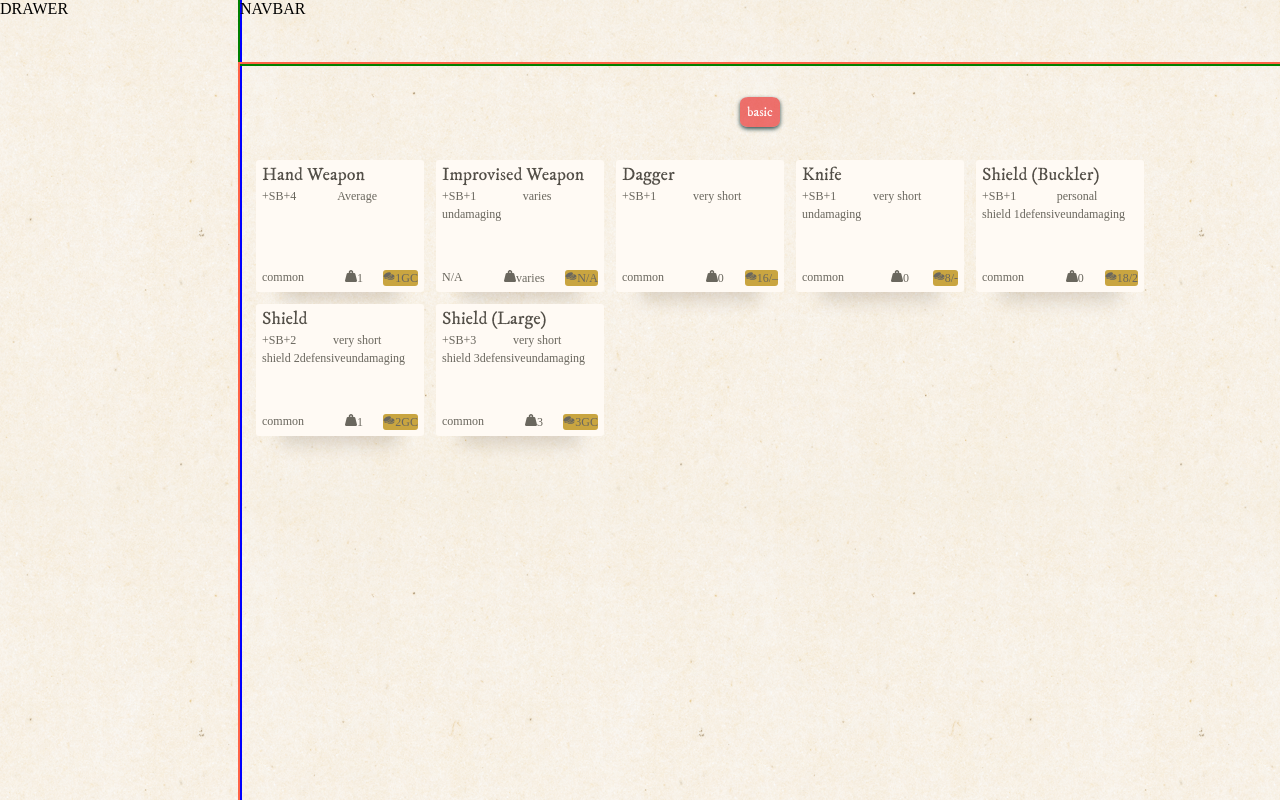
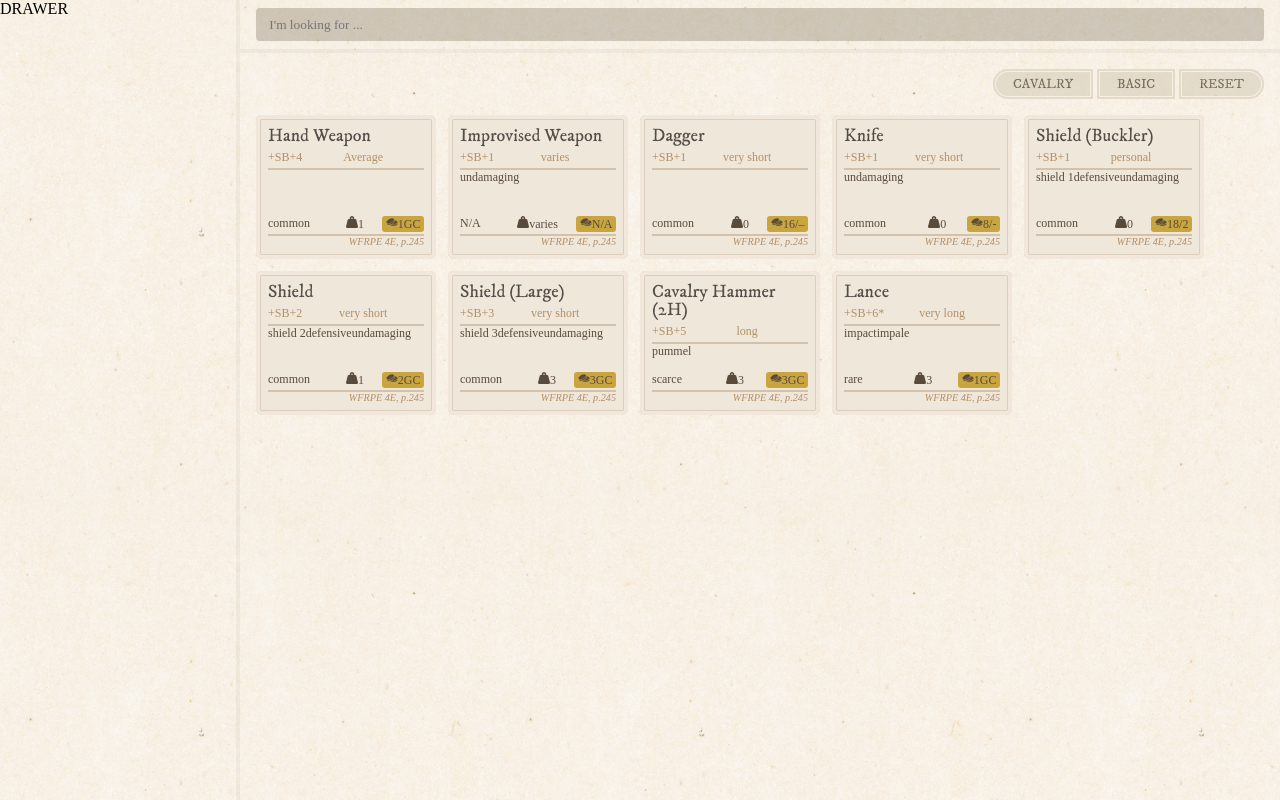
Before and after one commit to Hodwall/empire-chronicler, a React (Vite) app: page / in a window 1280 px wide. Built offline with nearby package versions, Linux system fonts and the light colour scheme; a web font is replaced by a local one.

Commit message:
Adds weapon filter logic and improves styles overall

```diff
--- a/src/App.tsx
+++ b/src/App.tsx
@@ -1,15 +1,18 @@
+import { useState } from 'react';
 import Drawer from './Components/Drawer/Drawer';
 import NavBar from './Components/NavBar/NavBar';
 import Section from './Components/Section/Section';
 import './App.css';
 
 const App = () => {
+  const [searchBar, setSearchBar] = useState('');
+
   return (
     <div className="App">
       <Drawer />
       <div className="Content">
-        <NavBar />
-        <Section />
+        <NavBar setSearchBar={setSearchBar} />
+        <Section searchBar={searchBar} />
       </div>
     </div>
   );
--- a/src/Components/Drawer/Drawer.css
+++ b/src/Components/Drawer/Drawer.css
@@ -1,4 +1,4 @@
 .Drawer {
   height: 100vh;
-  outline: 2px solid blue;
+  border-right: 4px solid hsla(40, 30%, 25%, 0.05);
 }
--- a/src/Components/Filterbutton/Filterbutton.tsx
+++ b/src/Components/Filterbutton/Filterbutton.tsx
@@ -1,14 +1,14 @@
-import './Filterbutton.css';
+import './FilterButton.css';
 
-const Filterbutton = () => {
+const FilterButton = () => {
 
 
     return (
-        <div className='Buttons'>
+        <div className='FilterButton'>
             <button className='Basic'>basic</button>
         </div>
 
     )
 }
 
-export default Filterbutton;
+export default FilterButton;
--- a/src/Components/NavBar/NavBar.css
+++ b/src/Components/NavBar/NavBar.css
@@ -1,4 +1,20 @@
 .NavBar {
-  height: 4em;
-  outline: 2px solid green;
+  padding: 0.5em 1em;
+  border-bottom: 4px solid hsla(40, 30%, 25%, 0.05);
+  display: flex;
 }
+
+.NavBar input {
+  height: 2.5em;
+  background-color: hsla(40, 30%, 25%, 0.25);
+  border: none;
+  border-radius: 4px;
+  color: hsla(40, 30%, 15%, 0.75);
+  font-family: 'Im DW Fell Pica';
+  padding: 0 1em 0 1em;
+  flex: 1;
+}
+
+.NavBar input:focus {
+  outline: none
+}
--- a/src/Components/NavBar/NavBar.tsx
+++ b/src/Components/NavBar/NavBar.tsx
@@ -1,8 +1,17 @@
 import './NavBar.css';
 
-const NavBar = () => {
+const NavBar = (props: {
+  setSearchBar: (query: string) => void;
+}) => {
+
+  const handleChange = (event: any) => {
+    props.setSearchBar(event.target.value);
+  }
+
   return (
-    <div className="NavBar">NAVBAR</div>
+    <div className="NavBar">
+      <input onChange={handleChange} placeholder={`I'm looking for ...`} />
+    </div>
   );
 };
 
--- a/src/Components/Section/Section.css
+++ b/src/Components/Section/Section.css
@@ -1,4 +1,3 @@
 .Section {
-  outline: 2px solid tomato;
   padding: 1em;
 }
--- a/src/Components/Section/Section.tsx
+++ b/src/Components/Section/Section.tsx
@@ -1,13 +1,12 @@
 import './Section.css';
 import Weapons from '../../Pages/Weapons/Weapons.tsx';
-import Filterbutton from '../Filterbutton/Filterbutton.tsx';
 
-const Section = () => {
-
+const Section = (props: {
+  searchBar: string
+}) => {
   return (
     <div className="Section">
-      <Filterbutton />
-      <Weapons />
+      <Weapons searchBar={props.searchBar} />
     </div>
   );
 };
--- a/src/Components/Weapon/Weapon.css
+++ b/src/Components/Weapon/Weapon.css
@@ -1,15 +1,18 @@
 .Weapon {
   display: grid;
-  grid-template-rows: min-content min-content auto min-content;
+  grid-template-rows: min-content min-content auto min-content min-content;
   width: 13em;
   height: 10em;
-  padding: 0.5em;
-  border-radius: 0.25em;
-  background-color: #fffaf4;
-  box-shadow: 0 34px 16px -25px rgba(68, 47, 22, .16);
-  color: #6a675e;
+  padding: 1em;
+  border-radius: 0.5em;
+  color: hsl(33, 20%, 29%);
   font-family: 'Asul';
   font-size: 0.75em;
+
+  /* border: 4px solid hsl(33, 30%, 85%); */
+  /* background-color: hsla(34, 30%, 85%, 0.5); */
+  background-color: hsla(34, 40%, 90%, 1);
+  box-shadow: inset 0 0 0 4px hsla(34, 45%, 90%, 1), inset 0 0 0 5px hsla(34, 30%, 80%, 1);
 }
 
 .Weapon .name {
@@ -24,17 +27,30 @@
   display: grid;
   grid-template-columns: auto auto;
   padding-bottom: 0.25em;
+  color: hsl(33, 32%, 55%);
+
+  border-bottom: 2px solid hsl(33, 30%, 75%);
 }
 
 .Weapon .bottom-stats {
   display: grid;
   grid-template-columns: auto auto auto;
+}
 
+.Weapon .source {
+  color: hsl(33, 32%, 55%);
+  text-align: right;
+  font-size: 0.85em;
+  border-top: 2px solid hsl(33, 30%, 75%);
+  margin-top: 0.25em;
+  font-style: italic;
 }
 
 .Weapon .price {
+  padding: 0 0.3em;
   justify-self: right;
   background-color: hsl(44, 56%, 52%);
+
   border-radius: 0.25em;
 }
 
--- a/src/Components/Weapon/Weapon.tsx
+++ b/src/Components/Weapon/Weapon.tsx
@@ -26,6 +26,9 @@ const Weapon = (props: {
                 <div className="price">
                     <GiTwoCoins />{props.price}</div>
             </div>
+            <div className="source">
+                WFRPE 4E, p.245
+            </div>
         </div>
     )
 }
--- a/src/Pages/Weapons/Weapons.css
+++ b/src/Pages/Weapons/Weapons.css
@@ -1,5 +1,50 @@
 .Weapons {
+  display: grid;
+  gap: 1em;
+  grid-template-rows: min-content auto;
+}
+
+.Weapons .filter-bar {
+  display: flex;
+  gap: 0.25em;
+  flex-direction: row-reverse;
+}
+
+.Weapons .content {
   display: flex;
   gap: 0.75em;
   flex-wrap: wrap;
 }
+
+.Weapons .filter-bar button {
+  font-family: 'IM Fell DW Pica';
+  height: 30px;
+  width: min-content;
+  background-color: hsla(40, 25%, 75%, 0.5);
+  box-shadow: inset 0 0 0 2px hsla(40, 25%, 75%, 0.5), inset 0 0 0 3px hsl(36, 59%, 93%);
+  color: hsl(40, 15%, 40%);
+  border: none;
+  padding: 0 1.5em;
+  cursor: pointer;
+}
+
+.Weapons .filter-bar button:first-child {
+  border-top-right-radius: 100px;
+  border-bottom-right-radius: 100px;
+}
+
+.Weapons .filter-bar button:last-child {
+  border-top-left-radius: 100px;
+  border-bottom-left-radius: 100px;
+}
+
+.Weapons .filter-bar button:hover {
+  background-color: hsla(40, 25%, 65%, 0.5);
+  transition: 0.25s
+}
+
+.Weapons .filter-bar button.active {
+  background-color: hsla(40, 30%, 25%, 0.75);
+  box-shadow: inset 0 0 0 2px hsla(40, 30%, 25%, 0.5), inset 0 0 0 3px hsl(36, 59%, 93%);
+  color: white;
+}
--- a/src/Pages/Weapons/Weapons.tsx
+++ b/src/Pages/Weapons/Weapons.tsx
@@ -1,13 +1,42 @@
+import { useState } from 'react';
 import weapons_data from '../../data/weapons_data';
 import Weapon from "../../Components/Weapon/Weapon";
 import './Weapons.css';
 
-const Weapons = () => {
+const Weapons = (props: {
+    searchBar: string
+}) => {
+    const [filter, setFilter] = useState<string | null>();
+
+    let filtered_weapons = [...weapons_data];
+    if (filter) {
+        filtered_weapons = filtered_weapons.filter((weapon) => {
+            return weapon.category === filter;
+        });
+    }
+
+    if (props.searchBar) {
+        filtered_weapons = filtered_weapons.filter((weapon) => {
+            const weapon_name = weapon.name.toLowerCase();
+            const search_string = props.searchBar.toLowerCase();
+
+            return weapon_name.includes(search_string);
+        })
+    }
+
+
     return (
         <div className="Weapons">
+            <div className="filter-bar">
+                <button onClick={() => setFilter(null)}>RESET</button>
+                <button className={`${filter === 'basic' ? 'active' : ''}`} onClick={() => setFilter('basic')}>BASIC</button>
+                <button className={`${filter === 'cavalry' ? 'active' : ''}`} onClick={() => setFilter('cavalry')}>CAVALRY</button>
+            </div>
+            <div className="content">
                 {
-                weapons_data.map((weapon) =>
+                    filtered_weapons.map((weapon, index) =>
                         <Weapon
+                            key={index}
                             name={weapon.name}
                             price={weapon.price}
                             encumbrance={weapon.encumbrance}
@@ -19,6 +48,7 @@ const Weapons = () => {
                     )
                 }
             </div>
+        </div>
     )
 }
 
--- a/src/data/weapons_data.tsx
+++ b/src/data/weapons_data.tsx
@@ -1,4 +1,5 @@
 const weapons_data = [
+    //basic
     { category: 'basic', name: 'Hand Weapon', price: '1GC', encumbrance: '1', availability: 'common', range: 'Average', damage: '+SB+4', traits: [] },
     { category: 'basic', name: 'Improvised Weapon', price: 'N/A', encumbrance: 'varies', availability: 'N/A', range: 'varies', damage: '+SB+1', traits: ['undamaging'] },
     { category: 'basic', name: 'Dagger', price: '16/–', encumbrance: '0', availability: 'common', range: 'very short', damage: '+SB+1', traits: [] },
@@ -6,6 +7,9 @@ const weapons_data = [
     { category: 'basic', name: 'Shield (Buckler)', price: '18/2', encumbrance: '0', availability: 'common', range: 'personal', damage: '+SB+1', traits: ['shield 1', 'defensive', 'undamaging'] },
     { category: 'basic', name: 'Shield', price: '2GC', encumbrance: '1', availability: 'common', range: 'very short', damage: '+SB+2', traits: ['shield 2', 'defensive', 'undamaging'] },
     { category: 'basic', name: 'Shield (Large)', price: '3GC', encumbrance: '3', availability: 'common', range: 'very short', damage: '+SB+3', traits: ['shield 3', 'defensive', 'undamaging'] },
+    //cavalry
+    { category: 'cavalry', name: 'Cavalry Hammer (2H)', price: '3GC', encumbrance: '3', availability: 'scarce', range: 'long', damage: '+SB+5', traits: ['pummel'] },
+    { category: 'cavalry', name: 'Lance', price: '1GC', encumbrance: '3', availability: 'rare', range: 'very long', damage: '+SB+6*', traits: ['impact', 'impale'] },
 ];
 
 export default weapons_data;
```
Lines whose indentation alone changed are shown as unchanged.
